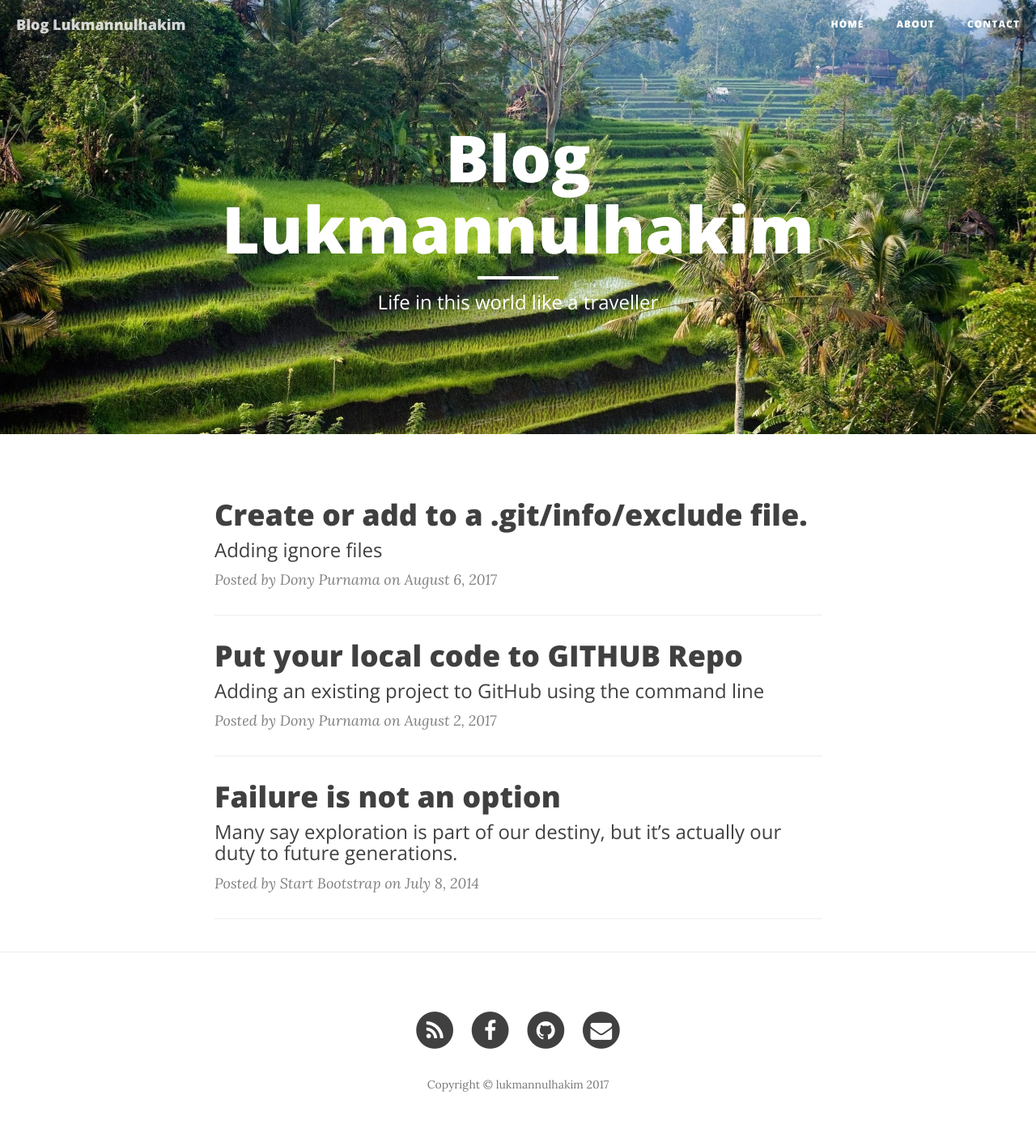
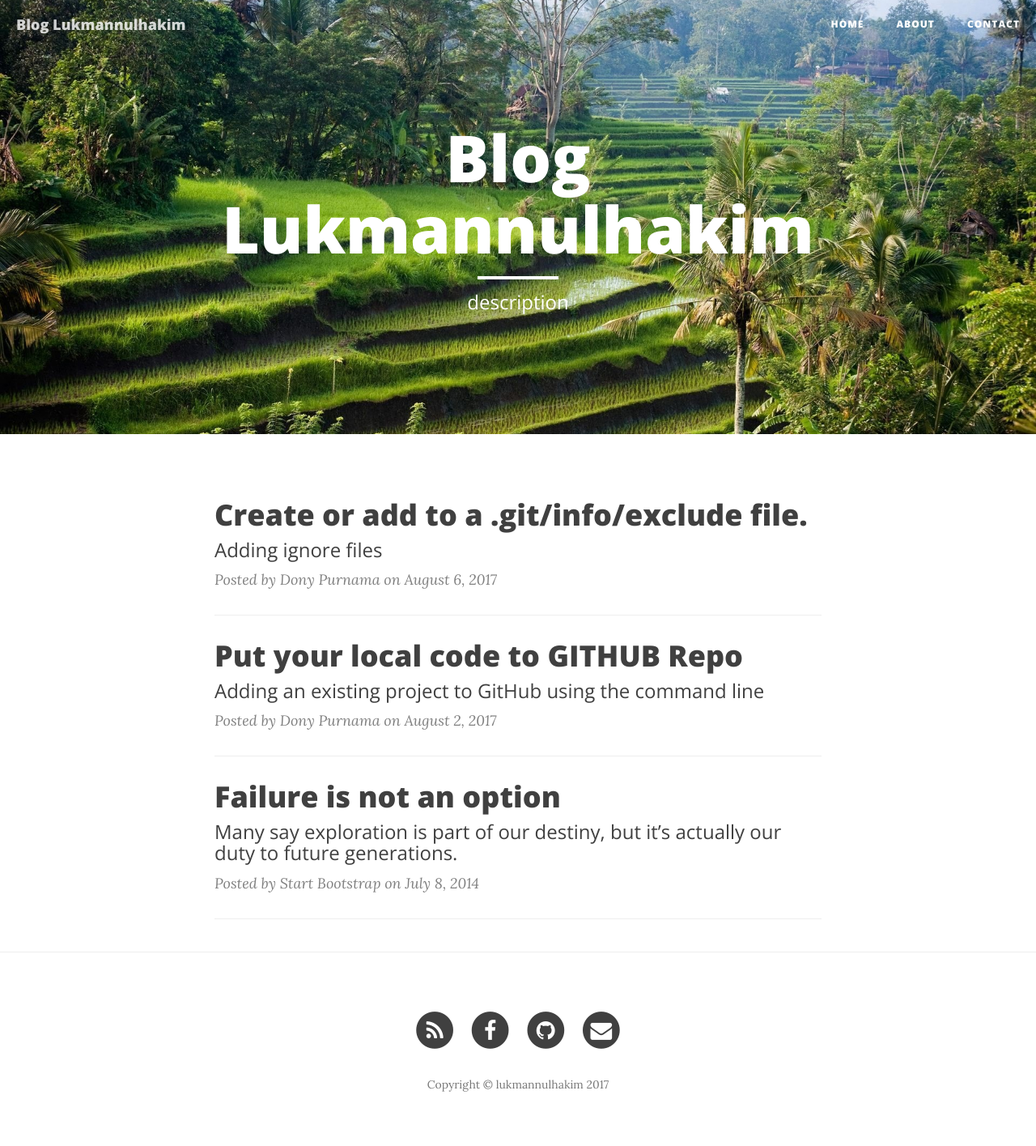
Before and after one commit to lukmannulhakim/lukmannulhakim.github.io, a Jekyll site: the page built from index.html, in a window 1280 px wide. Shown: the whole page at 81% size. Built offline with Jekyll 4.4.1, drawn with Linux system fonts in a browser that asks for light colours; nearby versions of some CDN libraries; the list of posts is cut into pages by our own code.

Commit message:
edit general information

```diff
--- a/index.html
+++ b/index.html
@@ -1,6 +1,6 @@
 ---
 layout: page
-description: "Life in this world like a traveller"
+description: description
 ---
 
 {% for post in paginator.posts %}
```
